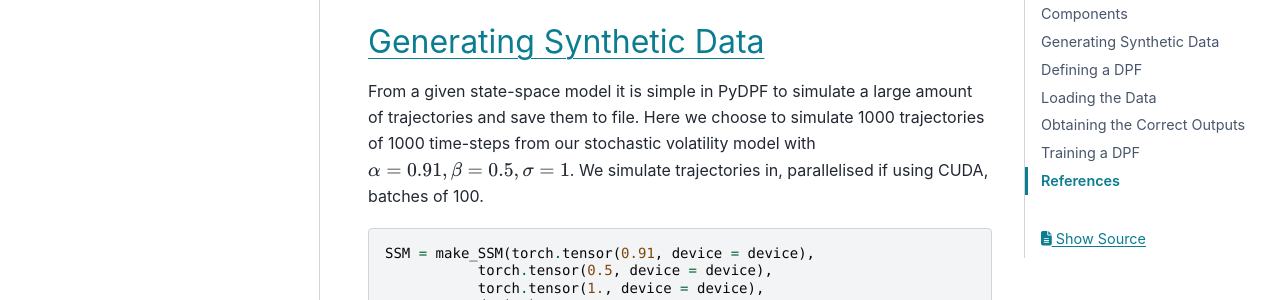
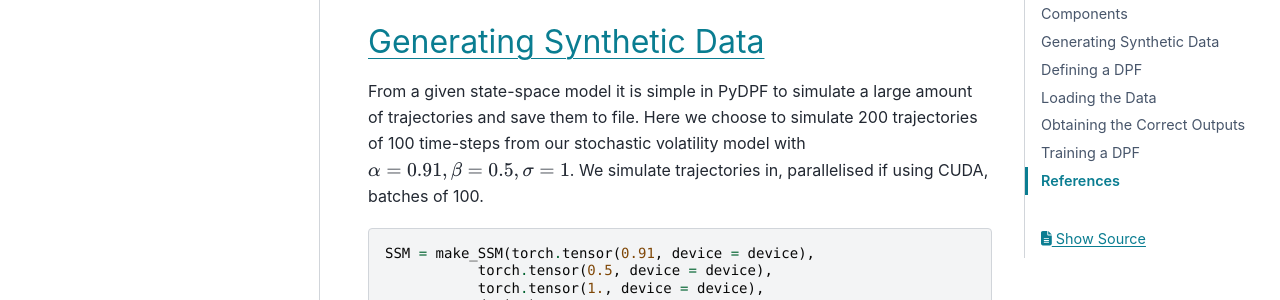
Before and after one commit to John-JoB/pydpf, a Sphinx documentation site: the page built from docs/source/tutorial.rst, in a window 1280 px wide and 900 px high, scrolled down 3144 px. Shown: the part 179-479 px from the top of the window. Built offline with Sphinx 7.4.7 and the PyData theme 0.15.4, drawn with Linux system fonts in a browser that asks for light colours; some of the changed lines change nothing that is shown; some of the changed text lies outside the part shown.

Commit message:
Small fix to tutorial

```diff
--- a/docs/source/tutorial.rst
+++ b/docs/source/tutorial.rst
@@ -127,7 +127,7 @@
 Generating Synthetic Data
 =========================
 
-From a given state-space model it is simple in PyDPF to simulate a large amount of trajectories and save them to file. Here we choose to simulate 1000 trajectories of 1000 time-steps from our stochastic volatility model with
+From a given state-space model it is simple in PyDPF to simulate a large amount of trajectories and save them to file. Here we choose to simulate 200 trajectories of 100 time-steps from our stochastic volatility model with
 :math:`\alpha=0.91, \beta=0.5, \sigma=1`. We simulate trajectories in, parallelised if using CUDA, batches of 100.
 
 
@@ -262,17 +262,17 @@
     with torch.inference_mode():
         mean_loss = 0.0
         for state, observation in test_loader:
-            outputs = DPF(n_particles= 64,
+            MSE = DPF(n_particles= 64,
                           time_extent=100,
                           aggregation_function=output_function,
                           observation=observation,
                           ground_truth=state)
-            mean_loss += outputs["MSE"].mean().item()
+            mean_loss += MSE.mean().item()
 
     print(f"Test MSE: {mean_loss/len(test_loader)}")
-    print(f"Learned alpha: {SSM.dynamic_model.alpha.item()}")
-    print(f"Learned beta: {SSM.observation_model.beta.item()}")
-    print(f"Learned sigma: {SSM.dynamic_model.sigma.item()}")
+    print(f"Learned alpha: {learned_SSM.dynamic_model.alpha.item()}")
+    print(f"Learned beta: {learned_SSM.observation_model.beta.item()}")
+    print(f"Learned sigma: {learned_SSM.dynamic_model.sigma.item()}")
 
 References
 ==========
```
Also changed, not shown: 1 other file.
